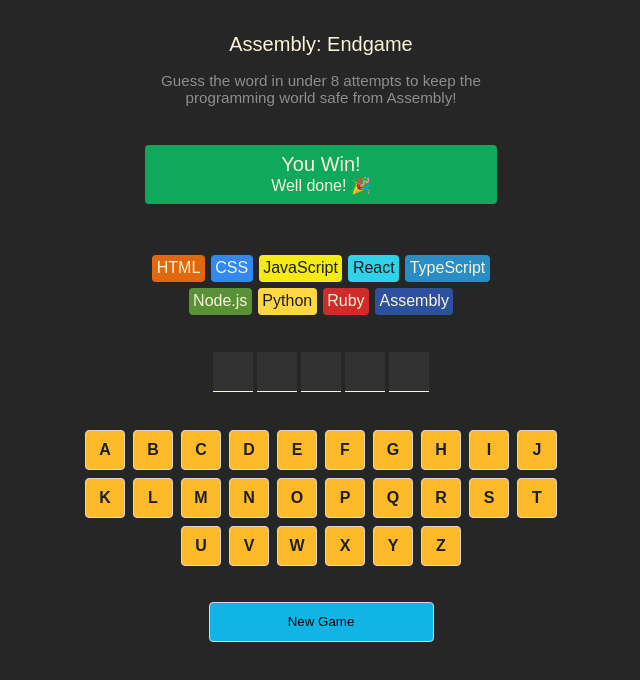
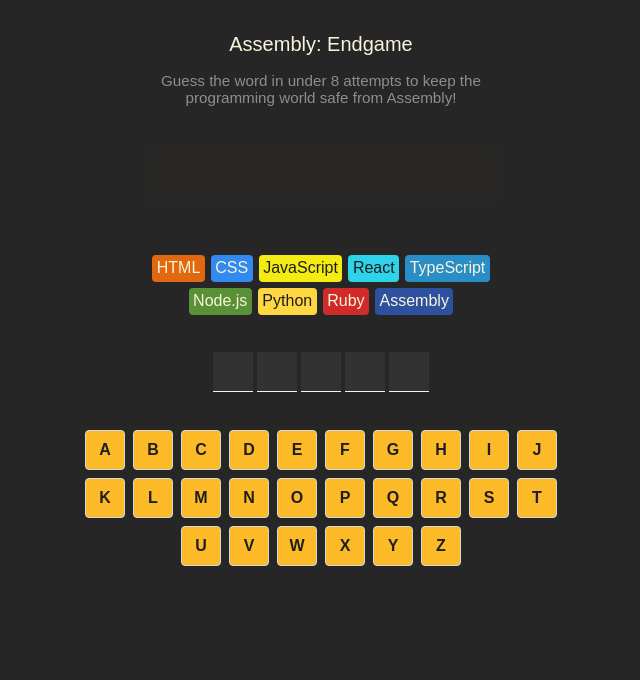
Before and after one commit to CatherineCampbell117/Scrimba-Assembly-Endgame-Practice-Project, a React app: page / in a window 1280 px wide. Shown: the top 680 px of the page, without its empty margins (319-959 px from the left). Built offline with nearby package versions, Linux system fonts and the light colour scheme; the HTML template or start-up script is replaced by a standard one.

Commit message:
Adding styles and conditional rendering for gameStatuses

```diff
--- a/src/App.css
+++ b/src/App.css
@@ -23,15 +23,24 @@
     align-items: center;
 }
 
-.gameStatus {
+section.gameStatus {
     margin-top: 1.5rem;
+    padding: 6px 0;
     width: 100%;
     max-width: 352px;
     height: 59px;
     border-radius: 4px;
-    background-color: #10a95b;
+    background-color: #282726;
     text-align: center;
     align-content: center;
+}
+
+section.won {
+    background-color: #10a95b;
+}
+
+section.lost {
+    background-color: #ba2a2a;
 }
 
 .gameStatus > h2 {
@@ -58,6 +67,7 @@
 }
 
 .chip {
+    position: relative;
     margin: 3px;
     padding: 4.5px;
     border-radius: 4px;
@@ -70,7 +80,7 @@
     margin: 0;
 }
 
-.chip.lost::before {
+div.chip.lost::before {
     content: '💀';
     position: absolute;
     display: flex;
--- a/src/App.jsx
+++ b/src/App.jsx
@@ -9,13 +9,35 @@
     const [currentWord, setCurrentWord] = useState('react');
     const [GuessedLetters, setGuessedLetters] = useState([]);
 
-    const wrongGuessCount = GuessedLetters.filter(
+    const alphabet = 'abcdefghijklmnopqrstuvwxyz';
+
+    let wrongGuessCount = GuessedLetters.filter(
         letter => !currentWord.toUpperCase().includes(letter)
     ).length;
 
-    console.log(wrongGuessCount);
+    const langChips = languages.map((langObj, index) => {
+        const addLost = index < wrongGuessCount;
+        return (
+            <Chip
+                key={index}
+                lang={langObj.name}
+                bgColor={langObj.backgroundColor}
+                textColor={langObj.color}
+                addLostClass={addLost}
+            />
+        );
+    });
 
-    const alphabet = 'abcdefghijklmnopqrstuvwxyz';
+    const isGameWon = currentWord
+        .toUpperCase()
+        .split('')
+        .every(letter => GuessedLetters.includes(letter));
+    const isGameLost = wrongGuessCount >= languages.length - 1;
+    const isGameOver = isGameWon || isGameLost;
+
+    console.log(`Wrong Guesses: ${wrongGuessCount}`);
+    console.log(`Game Lost: ${isGameLost}`);
+    console.log(`Game Over: ${isGameOver}`);
 
     function LetterGuessed(letter) {
         setGuessedLetters(prevLetters =>
@@ -24,10 +46,6 @@
     }
 
     console.log(GuessedLetters);
-
-    const langChips = languages.map(langObj => (
-        <Chip lang={langObj.name} bgColor={langObj.backgroundColor} textColor={langObj.color} />
-    ));
 
     const wordLetters = currentWord.split('').map((letter, index) => {
         const upperLetter = letter.toUpperCase();
@@ -52,6 +70,16 @@
         );
     });
 
+    function classList() {
+        if (isGameWon) {
+            return 'gameStatus won';
+        } else if (isGameLost) {
+            return 'gameStatus lost';
+        } else {
+            return 'gameStatus';
+        }
+    }
+
     return (
         <>
             <main>
@@ -63,14 +91,20 @@
                     </p>
                 </header>
 
-                <section className="gameStatus">
-                    <h2>You Win!</h2>
-                    <p>Well done! 🎉</p>
+                <section className={classList()}>
+                    <h2>{isGameWon ? 'You Win!' : '' || isGameLost ? 'Game over!' : ''}</h2>
+                    <p>
+                        {isGameWon
+                            ? 'Well done!🎉'
+                            : '' || isGameLost
+                            ? 'You lose! Better start learning Assembly 😭'
+                            : ''}
+                    </p>
                 </section>
                 <section className="chipsContainer">{langChips}</section>
                 <section className="wordContainer">{wordLetters}</section>
                 <section className="alphabetContainer">{alphabetLetters}</section>
-                <button className="new-game">New Game</button>
+                {isGameOver && <button className="new-game">New Game</button>}
             </main>
         </>
     );
```
